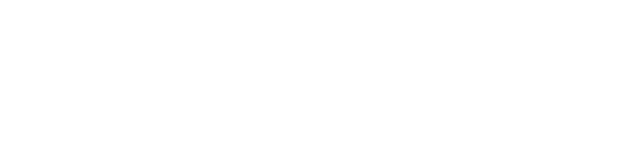
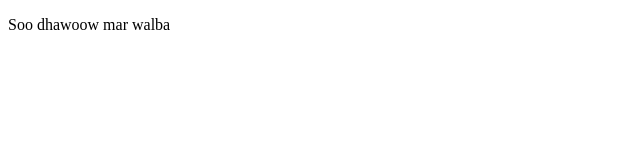
Before and after one commit to bulshaawi23/Test, a plain HTML site: page index.html in a window 1280 px wide. Shown: the whole page, without its empty margins (0-640 px from the left). Drawn offline with Linux system fonts and the light colour scheme.

Commit message:
Dib habeen ayaan ku sameeye

```diff
--- a/index.html
+++ b/index.html
@@ -6,6 +6,6 @@
     <title>Document</title>
 </head>
 <body>
-
+    <p>Soo dhawoow mar walba </p>
 </body>
 </html>
```
